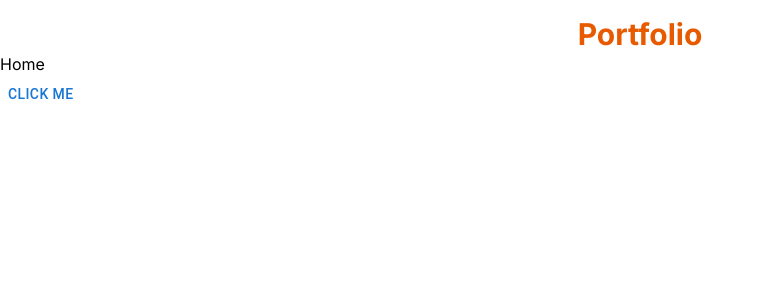
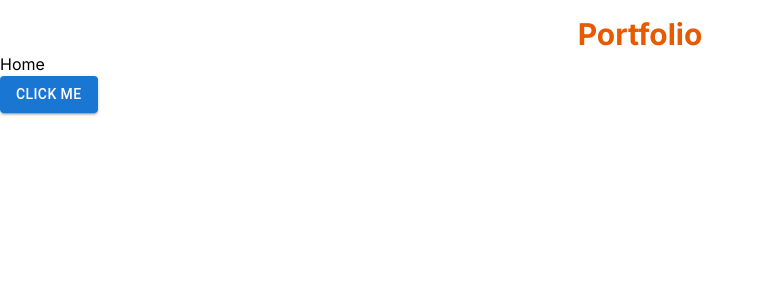
Before and after one commit to brij1728/brijesh-portfolio_, a Next.js app: page / in a window 1280 px wide. Shown: the top 300 px of the page, without its empty margins (0-765 px from the left). Built offline with nearby package versions, Linux system fonts and the light colour scheme.

Commit message:
chore: Update Header component to use variant prop for Button

```diff
--- a/src/components/Header/Header.tsx
+++ b/src/components/Header/Header.tsx
@@ -5,7 +5,9 @@ export const Header = () => {
   return (
     <div>
       <p>Home</p>
-      <Button className='bg-primary-100 text-primary-300'>Click me</Button>
+      <Button className='bg-primary-100 text-primary-300 ' variant='contained'>
+        Click me
+      </Button>
     </div>
   );
 };
```
